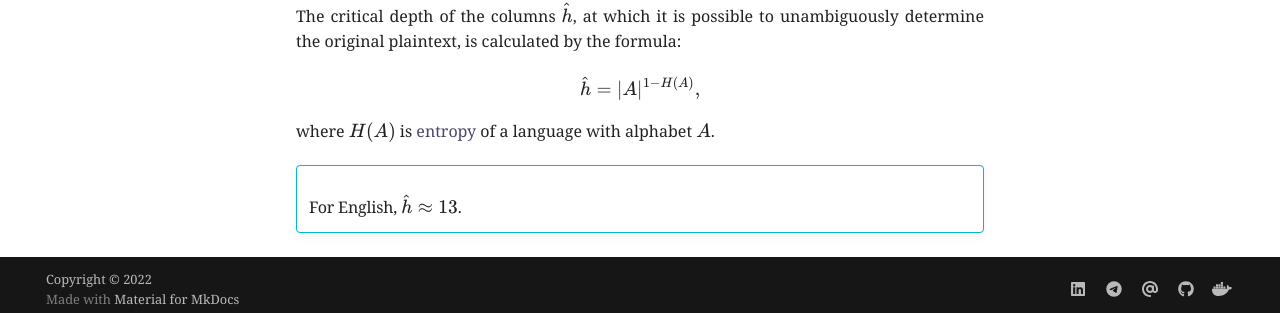
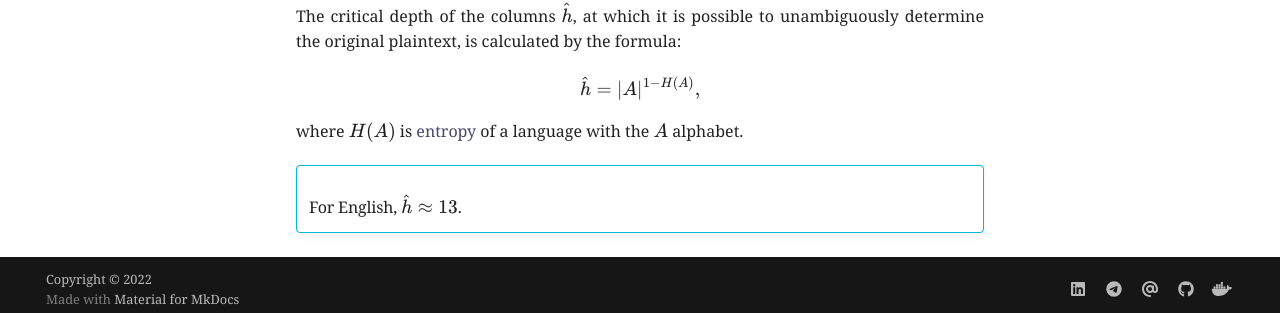
Before and after one commit to alex-snd/TRecover, an MkDocs documentation site: the page built from docs/objective/task_definition.md, in a window 1280 px wide and 900 px high, scrolled down 1631 px. Shown: the part 578-891 px from the top of the window. Built offline with MkDocs 1.6.1 and Material for MkDocs 9.7.7, drawn with Linux system fonts in a browser that asks for light colours; some web fonts are replaced; comment, search, counter and statistics services are not loaded.

Commit message:
Minor changes

```diff
--- a/docs/objective/task_definition.md
+++ b/docs/objective/task_definition.md
@@ -105,7 +105,7 @@ For a clearer explanation of the problem, let me introduce the following concept
     plaintext, is calculated by the formula:
     \[\begin{aligned} \hat{h}=|A|^{1 - H(A)}, \end{aligned}\]
     where \(H(A)\) is <a href="https://en.wikipedia.org/wiki/Entropy_(information_theory)">entropy</a> of a language
-    with alphabet \(A\).
+    with the \(A\) alphabet.
 </p>
 
 !!! info ""
```
Also changed, not shown: docs/getting_started/train.md (+1 -1 lines), docs/objective/related_work.md (+2 -0 lines).
